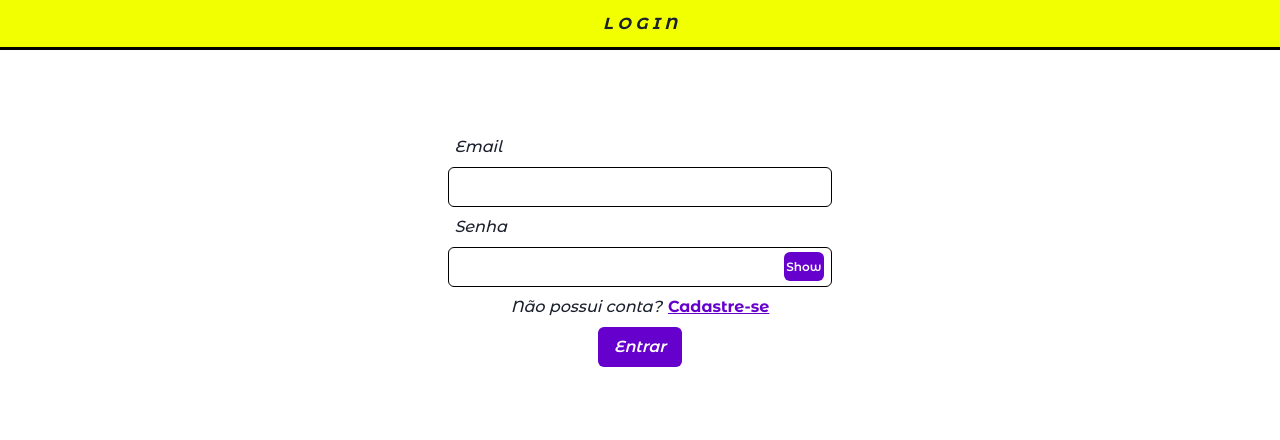
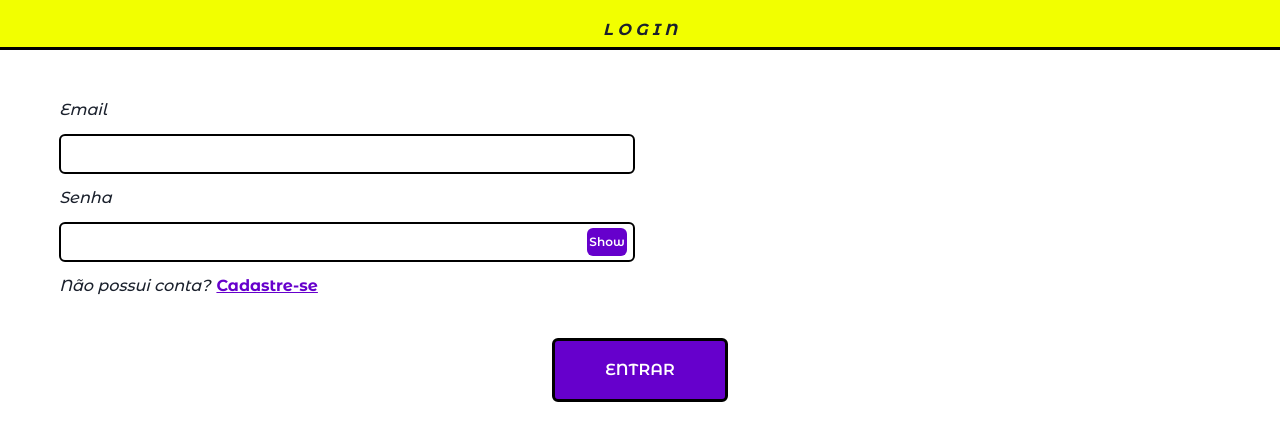
Before and after one commit to SIN-disciplina-PI3/ColabucoFrontEnd, a React (Create React App) app: page /login in a window 1280 px wide. Shown: the top 440 px of the page. Built offline with nearby package versions, Linux system fonts and the light colour scheme.

Commit message:
Página Login transformada em PopUp. Icone FiUser da Navbar abre o PopUp de Login. IsRequired para todos os forms de ArtistRegister

```diff
--- a/src/components/ArtistRegister.jsx
+++ b/src/components/ArtistRegister.jsx
@@ -99,6 +99,7 @@ function ArtistRegister({nextPopup, onClose}) {
           paddingY={8}
           paddingX={32}
           fontWeight="bold"
+          isRequired
         >
           <FormLabel>Nome da empresa ou vendedor:</FormLabel>
           <Input
--- a/src/components/Navbar.jsx
+++ b/src/components/Navbar.jsx
@@ -1,6 +1,15 @@
-import { Box, Image, Link, Input, HStack, useColorMode, IconButton, Icon } from '@chakra-ui/react';
+import { Box, Image, Link, Input, HStack, useColorMode, IconButton, Icon, Text, Portal } from '@chakra-ui/react';
 import logo from '../assets/logo.png';
 import { FiSun, FiMoon, FiUser, FiShoppingBag } from "react-icons/fi";
+
+import {
+    Popover,
+    PopoverTrigger,
+    PopoverContent,
+    PopoverBody,
+    PopoverArrow,
+} from '@chakra-ui/react'
+import Login from '../pages/Login';
 
 
 function Navbar() {
@@ -19,9 +28,22 @@ function Navbar() {
                 />
                 <HStack align='center' spacing='15%'>
 
-                    <Link href="/login">
-                        <Icon as={FiUser} w={8} h={8} />
-                    </Link>
+                    <Popover>
+                        <PopoverTrigger>
+                            <Link >
+                                <Icon as={FiUser} w={8} h={8} />
+                            </Link>
+                        </PopoverTrigger>
+                        <Portal>
+                        <PopoverContent w='45rem' h='30rem'>
+                        <PopoverArrow />
+                        <PopoverBody>
+                            <Login></Login>
+                        </PopoverBody>
+                        </PopoverContent>
+                        </Portal>
+                    </Popover>
+
 
                     <Link size='lg' href='/carrinho'>
                         <Icon as={FiShoppingBag} w={8} h={8} />
--- a/src/pages/Login.jsx
+++ b/src/pages/Login.jsx
@@ -1,7 +1,8 @@
-import { Text, Button, Input, InputGroup, InputRightElement, Stack, Flex } from '@chakra-ui/react';
+import { Text, Button, Input, InputGroup, InputRightElement, Stack, Flex, CloseButton, Box} from '@chakra-ui/react';
 import styles from '../styles/login.css';
 import React from 'react';
 import { Link } from 'react-router-dom';
+import '../styles/home.css';
 
 
 function Login() {
@@ -11,27 +12,21 @@ function Login() {
 
     return (
 
-        <Stack className='box'>
+    <>
 
-            <navBar className='navBar' > L O G I N </navBar>
+        <Flex direction='row' justifyContent='center' alignItems='center' className='navBar'>
+                <Text>L O G I N </Text>
+        </Flex>
 
-            <Text className='texto fonte01'> Email </Text>
-            <Input
-                borderColor={'black'}
-                width='30%'
-                className='input'
-            />
+        <Stack mx='3.7rem' mt='3rem' alignItems='flex-start' spacing={3}>
+            <Text className='fonte01'> Email </Text>
+            <Input borderColor={'black'} width='36rem' className='input' border='solid 2px black' _hover={{ borderColor: "#6600CC" }}/>
 
-            <Text className='texto2 fonte01'> Senha</Text>
-            <InputGroup size='md' width='30%' borderColor={'black'} >
-
-
-                <Input
-                    type={show ? 'text' : 'password'}
-                />
+            <Text className='fonte01'> Senha</Text>
+            <InputGroup size='md' width='36rem' >
+                <Input type={show ? 'text' : 'password'} border='solid 2px black' _hover={{ borderColor: "#6600CC" }}/>
                 <InputRightElement pr='0.4' marginRight='2' >
                     <Button
-                    _hover='none'
                     transitionDelay='0.3s'
                     color='white'
                     backgroundColor='#6600CC'
@@ -49,9 +44,11 @@ function Login() {
             <Text className='fonte01'>Não possui conta?</Text>
             <Link className='texto03' to='/cadastrocliente'>Cadastre-se </Link>
             </Flex>
-
-            <Button className='fonte02' _hover='none' backgroundColor='#6600CC' color='white'> Entrar </Button>
         </Stack>
+        <Flex mt='2.5rem' direction={'column'} alignItems={'center'}>
+            <Button w='11rem' h='4rem'_hover='none' backgroundColor='#6600CC' color='white' border='solid 3px black'> ENTRAR </Button>
+        </Flex>
+        </>
     );
 
 }
--- a/src/styles/home.css
+++ b/src/styles/home.css
@@ -69,3 +69,8 @@
      border: 'solid';
     padding: '1%';
 }
+
+.custom-popover {
+    border: none !important;
+    box-shadow: none !important;
+}
```
Lines whose indentation alone changed are shown as unchanged.
